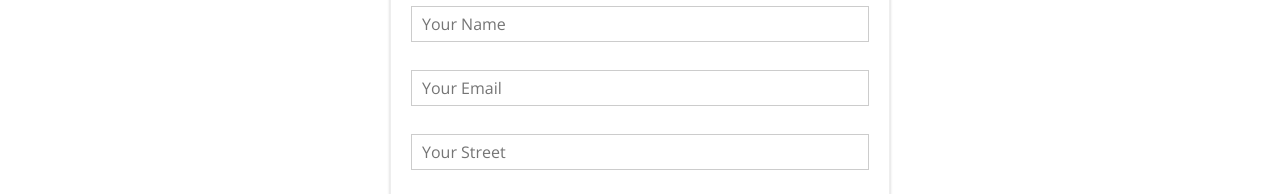
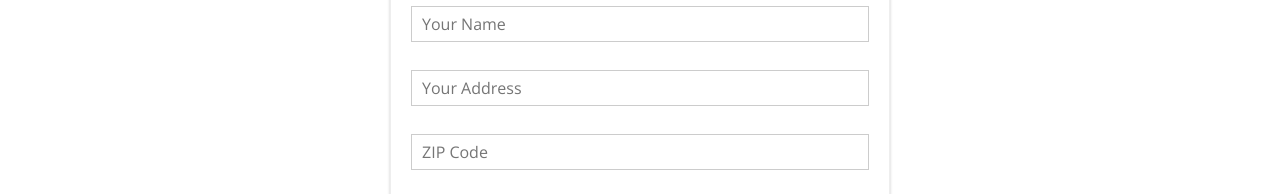
Before and after one commit to ar2zee/My-Burger, a React app: page /checkout in a window 1280 px wide. Both pictures are taken after a click on the button "CONTINUE". Shown: the part 606-800 px from the top of the page. Built offline with nearby package versions, Linux system fonts and the light colour scheme.

Commit message:
Handling Form Submission

```diff
--- a/src/components/UI/Input/Input.js
+++ b/src/components/UI/Input/Input.js
@@ -4,15 +4,24 @@ import classes from './Input.css';
 const input = (props) => {
     let inputElement = null;
 
-    switch (props.inputtype) {
+    switch (props.elementType) {
         case ('input'):
-            inputElement = <input className={classes.InputElement} {...props} />
+            inputElement = <input onChange={props.changed} className={classes.InputElement} {...props.elementConfig} value={props.value} />
             break;
         case ('textarea'):
-            inputElement = <textarea className={classes.InputElement} {...props} />
+            inputElement = <textarea onChange={props.changed} className={classes.InputElement} {...props.elementConfig} value={props.value} />
+            break;
+        case ('select'):
+            inputElement = (
+                          <select onChange={props.changed} className={classes.InputElement} value={props.value}>
+                          {props.elementConfig.options.map(option => (
+                                <option key={option.value} value={option.value}>{option.displayValue}</option>
+                          ))}
+                          </select>
+            )
             break;
         default:
-            inputElement = <input className={classes.InputElement} {...props} />
+            inputElement = <input onChange={props.changed} className={classes.InputElement} {...props.elementConfig} value={props.value} />
             break;
     }
 
--- a/src/containers/Checkout/ContactData/ContactData.js
+++ b/src/containers/Checkout/ContactData/ContactData.js
@@ -8,11 +8,57 @@ import classes from './ContactData.css'
 class ContactData extends Component {
 
     state = {
-        name: '',
-        email: '',
-        address: {
-            street: '',
-            zip: ''
+        orderForm: {
+            name: {
+                elementType: 'input',
+                elementConfig: {
+                    type: 'text',
+                    placeholder: 'Your Name'
+                },
+                value: ''
+            },
+            street: {
+                elementType: 'input',
+                elementConfig: {
+                    type: 'text',
+                    placeholder: 'Your Address'
+                },
+                value: ''
+            },
+            zipCode: {
+                elementType: 'input',
+                elementConfig: {
+                    type: 'text',
+                    placeholder: 'ZIP Code'
+                },
+                value: ''
+            },
+            country: {
+                elementType: 'input',
+                elementConfig: {
+                    type: 'text',
+                    placeholder: 'Your Country'
+                },
+                value: ''
+            },
+            email: {
+                elementType: 'email',
+                elementConfig: {
+                    type: 'text',
+                    placeholder: 'Your E-mail'
+                },
+                value: ''
+            },
+            deliveryMethod: {
+                elementType: 'select',
+                elementConfig: {
+                    options: [
+                        {value: 'fastest', displayValue: 'Fastest'},
+                        {value: 'cheapest', displayValue: 'Cheapest'},
+                ]
+                },
+                value: ''
+            },
         },
         loading: false
     }
@@ -21,19 +67,14 @@ class ContactData extends Component {
         e.preventDefault();
 
         this.setState({loading: true})
+        const formData = {};
+        for (let formElementIdentifier in this.state.orderForm) {
+            formData[formElementIdentifier] = this.state.orderForm[formElementIdentifier].value;
+        }
         const order = {
             ingredients: this.props.ingredients,
             price: this.props.price,
-            customer: {
-                name: 'Artur',
-                address: {
-                    street: '12222 test street',
-                    zipCode: '77040',
-                    country: 'USA'
-                },
-                email: 'test@email.com'
-            },
-            deliveryMethod: 'fastest'
+            orderData: formData
         }
         axios.post('/orders.json', order)
             .then(response => {
@@ -47,14 +88,42 @@ class ContactData extends Component {
             })
     }
 
+    inputChangedHandler = (event, inputIdentifier) => {
+        const UpdatedOrderForm = {
+            ...this.state.orderForm
+        }
+        const updatedFormElement = {
+            ...UpdatedOrderForm[inputIdentifier]
+        }
+        updatedFormElement.value = event.target.value;
+
+        UpdatedOrderForm[inputIdentifier] = updatedFormElement;
+
+        this.setState({
+            orderForm: UpdatedOrderForm
+        })
+        console.log(UpdatedOrderForm)
+    }
+
     render() {
+        const formElementArray = [];
+        for (let key in this.state.orderForm) {
+            formElementArray.push({
+                id: key,
+                config: this.state.orderForm[key]
+            })
+        }
+
         let form = (
-                <form>
-                    <Input inputtype='input' type="text" name="name" placeholder="Your Name"/>
-                    <Input inputtype='input' type="email" name="email" placeholder="Your Email"/>
-                    <Input inputtype='input' type="text" name="email" placeholder="Your Street"/>
-                    <Input inputtype='input' type="text" name="zip" placeholder="ZIP"/>
-                    <Button clicked={this.orderHandler} btnType="Success">Order</Button>
+            <form onSubmit={this.orderHandler} >
+                    {formElementArray.map(formElement => (
+                    <Input elementType={formElement.config.elementType}
+                            elementConfig={formElement.config.elementConfig}
+                            key={formElement.id}
+                            changed={(event) => this.inputChangedHandler(event, formElement.id)}
+                            value={formElement.config.value} />
+                    ))}
+                    <Button btnType="Success">Order</Button>
                 </form>
                 )
             if(this.state.loading){
```
